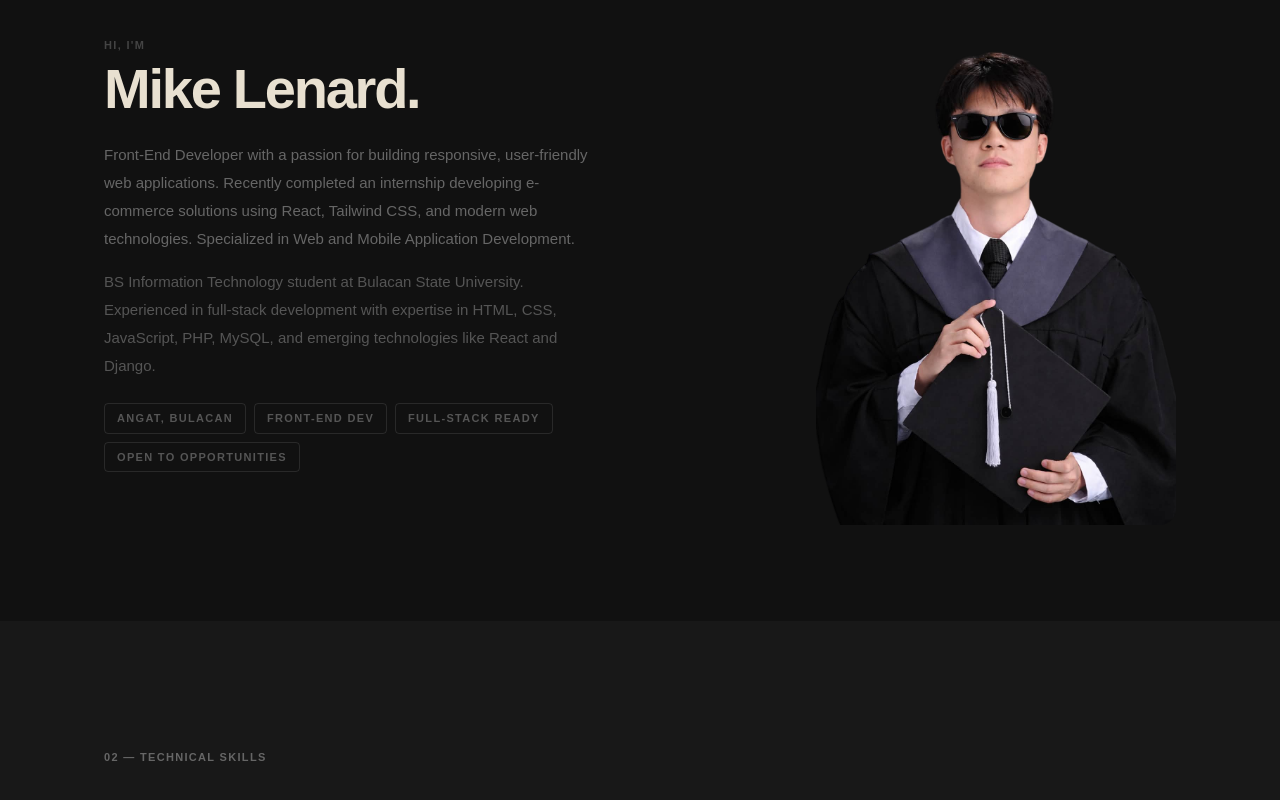
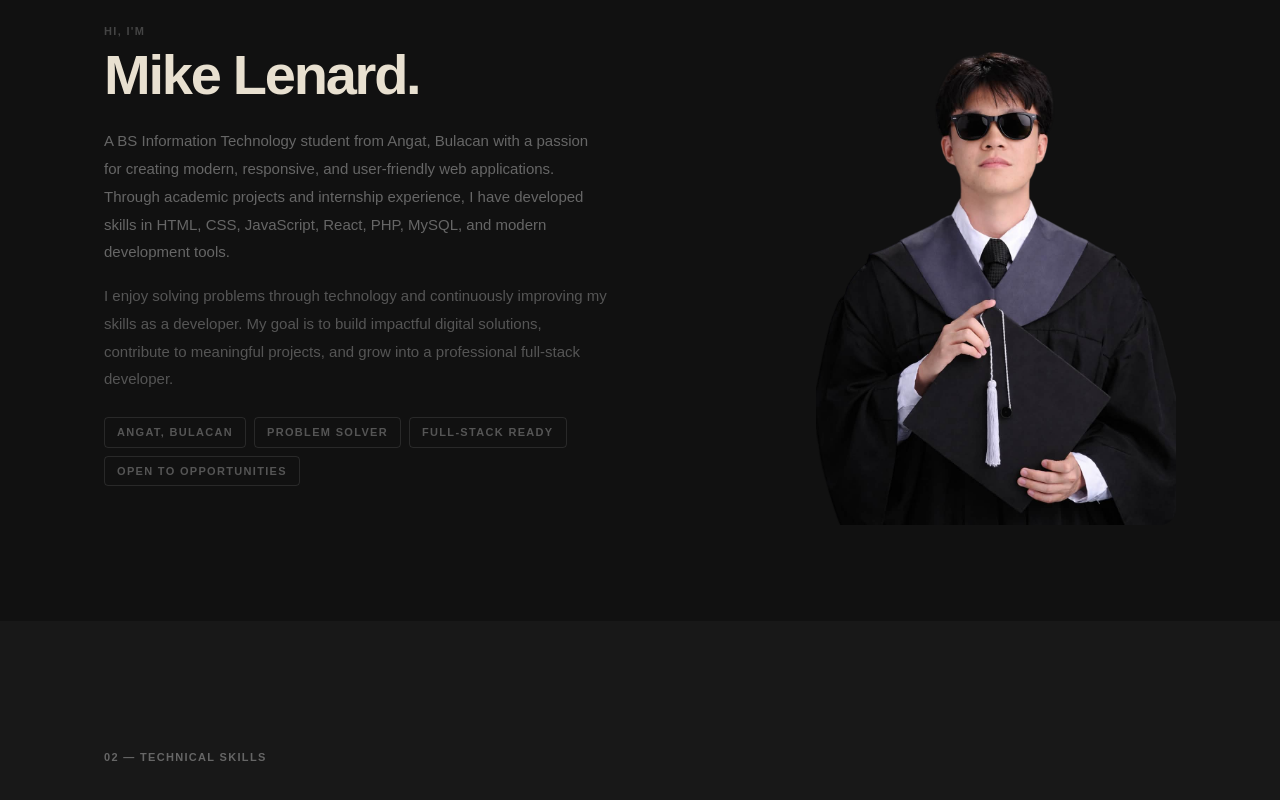
Before and after one commit to MKLNRD-ADR/my-portfolio, a React (Vite) app: page / in a window 1280 px wide. Shown: the part 960-1760 px from the top of the page. Built offline with nearby package versions, Linux system fonts and the light colour scheme.

Commit message:
add file resiu,e

```diff
--- a/src/App.jsx
+++ b/src/App.jsx
@@ -254,14 +254,14 @@ export default function App() {
               </h2>
               <div className="space-y-4 text-[#666] text-[15px] font-normal leading-[1.85]">
                 <p>
-                  Front-End Developer with a passion for building responsive, user-friendly web applications. Recently completed an internship developing e-commerce solutions using React, Tailwind CSS, and modern web technologies. Specialized in Web and Mobile Application Development.
+                  A BS Information Technology student from Angat, Bulacan with a passion for creating modern, responsive, and user-friendly web applications. Through academic projects and internship experience, I have developed skills in HTML, CSS, JavaScript, React, PHP, MySQL, and modern development tools.
                 </p>
                 <p className="text-[#555]">
-                  BS Information Technology student at Bulacan State University. Experienced in full-stack development with expertise in HTML, CSS, JavaScript, PHP, MySQL, and emerging technologies like React and Django.
+                  I enjoy solving problems through technology and continuously improving my skills as a developer. My goal is to build impactful digital solutions, contribute to meaningful projects, and grow into a professional full-stack developer.
                 </p>
               </div>
               <div className="mt-6 flex flex-wrap gap-2">
-                {["Angat, Bulacan", "Front-End Dev", "Full-Stack Ready", "Open to Opportunities"].map((chip) => (
+                {["Angat, Bulacan", "Problem Solver", "Full-Stack Ready", "Open to Opportunities"].map((chip) => (
                   <span key={chip} className={`${LABEL} px-3 py-1.5 border border-white/10 rounded text-[#555]`}>
                     {chip}
                   </span>
@@ -449,9 +449,9 @@ export default function App() {
                       <path strokeLinecap="round" strokeLinejoin="round" d="M2.25 12l8.954-8.955a1.5 1.5 0 012.092 0L22.25 12M4.5 9.75v10.125c0 .621.504 1.125 1.125 1.125H9.75v-4.875c0-.621.504-1.125 1.125-1.125h2.25c.621 0 1.125.504 1.125 1.125V21h4.125c.621 0 1.125-.504 1.125-1.125V9.75M8.25 21h8.25" />
                     </svg>
                   ),
-                  label: "Our Office",
-                  line1: "3445 Oak Ridge Omaha,",
-                  line2: "QA 45610",
+                  label: "Home",
+                  line1: "124 Encanto, Angat, Bulacan",
+
                 },
               ].map(({ icon, label, line1, line2 }) => (
                 <div
--- a/src/Resume.jsx
+++ b/src/Resume.jsx
@@ -55,13 +55,13 @@ const education = {
 };
 
 const techStack = [
-  { label: "Frontend",              items: ["HTML", "CSS", "JavaScript", "React", "Tailwind CSS", "Bootstrap", "Responsive Design"] },
-  { label: "Backend",               items: ["Node.js", "Express.js", "PHP", "Django"] },
-  { label: "Database",              items: ["MySQL", "SQLite", "PostgreSQL (Supabase)"] },
-  { label: "Mobile",                items: ["Flutter", "Dart"] },
+  { label: "Frontend", items: ["HTML", "CSS", "JavaScript", "React", "Tailwind CSS", "Bootstrap", "Responsive Design"] },
+  { label: "Backend", items: ["Node.js", "Express.js", "PHP", "Django"] },
+  { label: "Database", items: ["MySQL", "SQLite", "PostgreSQL (Supabase)"] },
+  { label: "Mobile", items: ["Flutter", "Dart"] },
   { label: "Programming Languages", items: ["JavaScript", "Python", "Java", "C#", "Dart"] },
-  { label: "Tools",                 items: ["Git", "GitHub", "Vercel", "VS Code"] },
-  { label: "APIs & Data",           items: ["REST API Integration", "JSON"] },
+  { label: "Tools", items: ["Git", "GitHub", "Vercel", "VS Code"] },
+  { label: "APIs & Data", items: ["REST API Integration", "JSON"] },
 ];
 
 // ── Section wrapper ──────────────────────────────────────────────
@@ -129,7 +129,7 @@ export default function Resume() {
               Angat, Bulacan, Philippines
             </div>
             <p className="text-[13px] font-semibold text-[#9d968b] mb-4">
-              BSIT Student · Front-End Developer · Fresh Graduate
+              BSIT Student · Full-Stack Developer · Fresh Graduate
             </p>
             {/* Contact row */}
             <div className="flex flex-wrap gap-x-5 gap-y-1 mb-5">
@@ -144,9 +144,8 @@ export default function Resume() {
             {/* Buttons */}
             <div className="flex flex-wrap gap-3">
               <a
-                href="/resume.pdf"
-                target="_blank"
-                rel="noopener noreferrer"
+                href="/Mike_Lenard_Adriano_Resume.pdf"
+                download="Mike_Lenard_Adriano_Resume.pdf"
                 className="flex items-center gap-2 bg-[#e8dfcf] text-[#111] px-4 py-2 rounded-lg text-[13px] font-semibold hover:bg-white transition-colors"
               >
                 <svg viewBox="0 0 24 24" className="w-4 h-4" fill="none" stroke="currentColor" strokeWidth="2">
```
Also changed, not shown: 1 other file (tests, documents, lock files or other folders).
